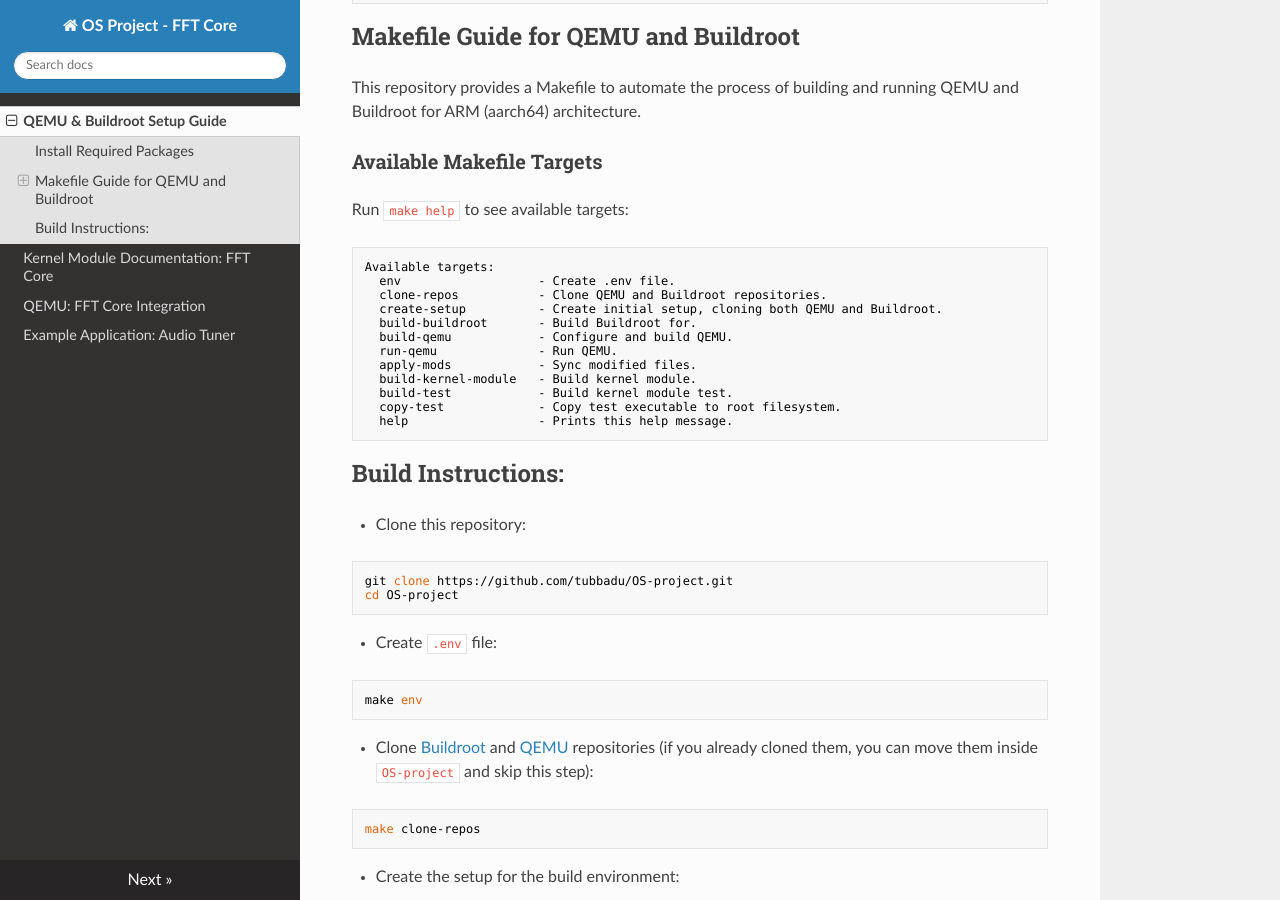
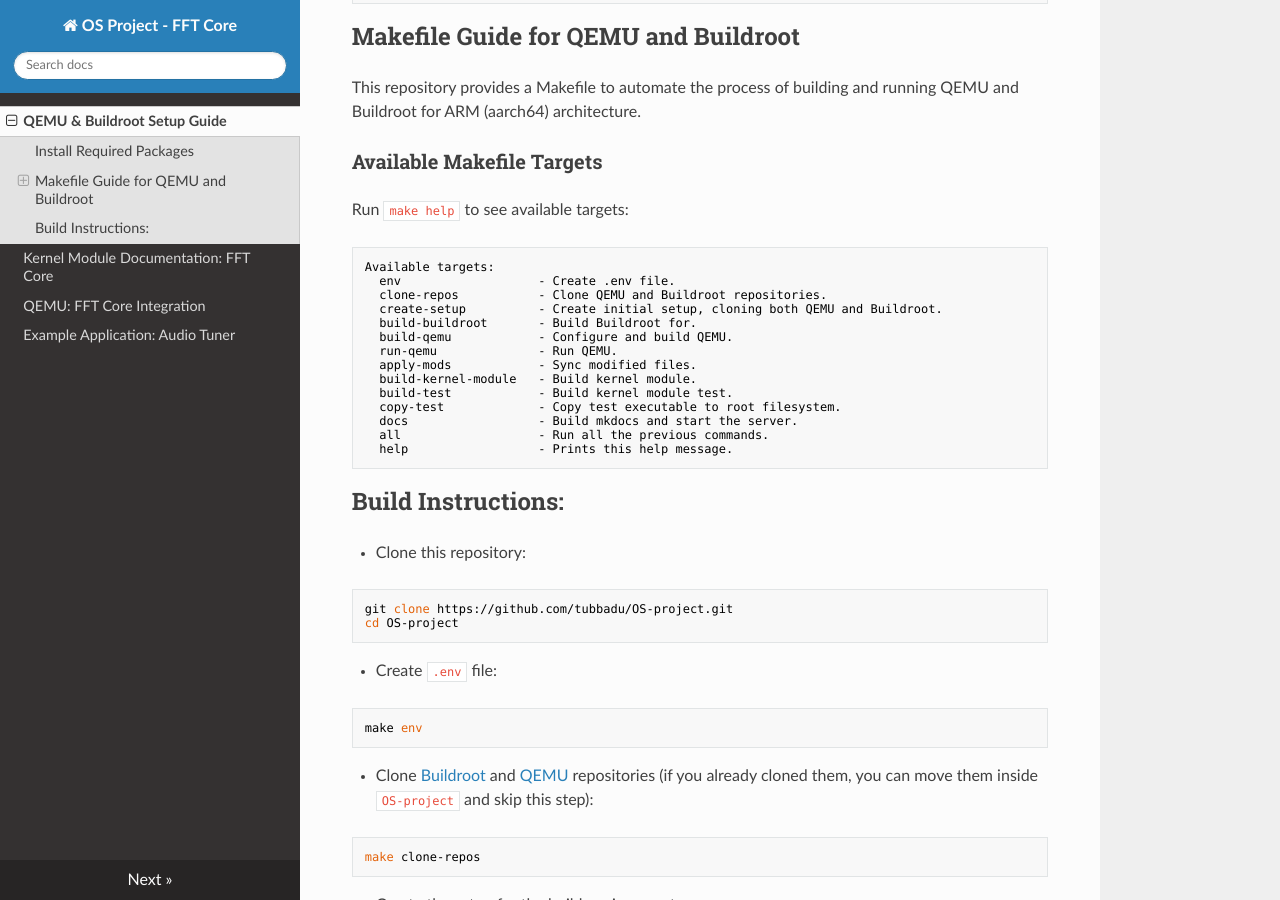
Before and after one commit to tubbadu/OS-project, an MkDocs documentation site: the page built from docs/Setup.md, in a window 1280 px wide and 900 px high, scrolled down 372 px. Built offline with MkDocs 1.6.1, drawn with Linux system fonts in a browser that asks for light colours; nearby versions of some CDN libraries.

Commit message:
updated docs

````diff
--- a/docs/Setup.md
+++ b/docs/Setup.md
@@ -30,6 +30,8 @@ Available targets:
   build-kernel-module   - Build kernel module.
   build-test            - Build kernel module test.
   copy-test             - Copy test executable to root filesystem.
+  docs                  - Build mkdocs and start the server.
+  all                   - Run all the previous commands.
   help                  - Prints this help message.
 ```
 
````
